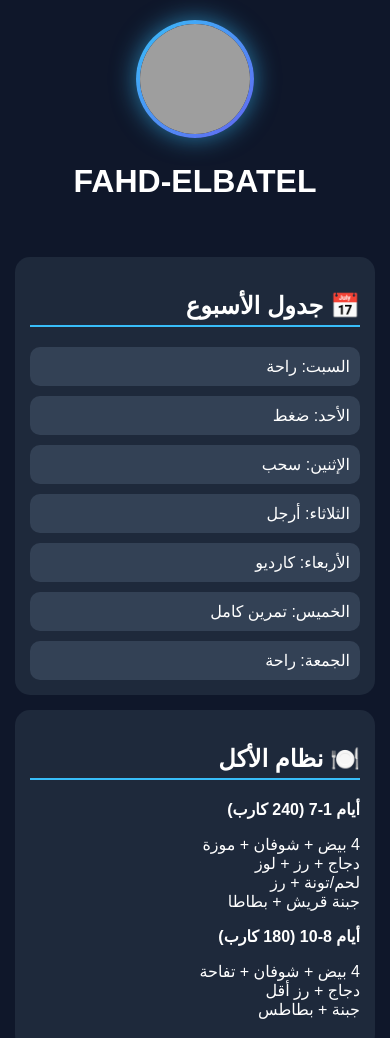
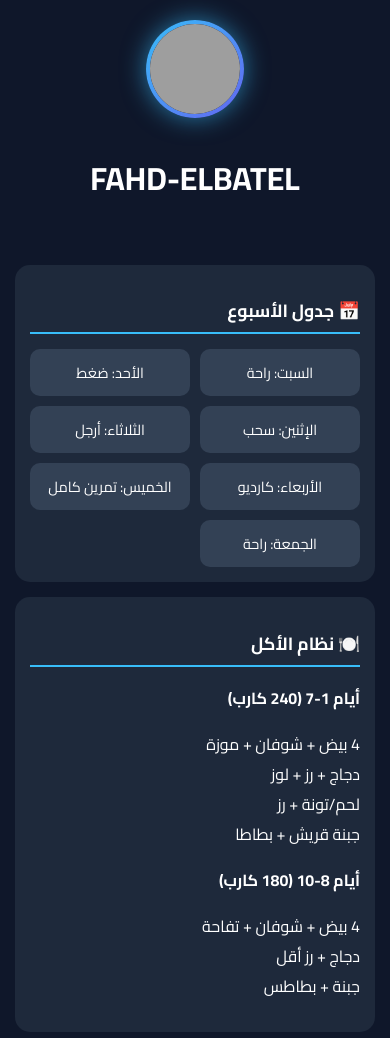
Before and after one commit to johnlatif2026/fitness-fahd-elbatel, a plain HTML site: page index.html in a window 390 px wide. Shown: the top 1038 px of the page. Drawn offline with Linux system fonts and the light colour scheme; grey boxes are pictures that could not be loaded.

Commit message:
Update index.html

```diff
--- a/index.html
+++ b/index.html
@@ -9,10 +9,13 @@
 <!-- favicon -->
 <link rel="icon" href="https://i.postimg.cc/4dHKD2bb/IMG-20260329-WA0022.jpg">
 
+<!-- Google Fonts Arabic -->
+<link href="https://fonts.googleapis.com/css2?family=Cairo:wght@400;700&display=swap" rel="stylesheet">
+
 <style>
 body {
   margin: 0;
-  font-family: Arial;
+  font-family: 'Cairo', Arial, sans-serif;
   background: #0f172a;
   color: white;
   direction: rtl;
@@ -35,6 +38,11 @@ header {
               linear-gradient(135deg, #38bdf8, #6366f1) border-box;
 
   box-shadow: 0 0 25px rgba(56,189,248,0.6);
+  transition: transform 0.3s ease;
+}
+
+.profile-container img:hover {
+  transform: scale(1.05);
 }
 
 /* SECTIONS */
@@ -48,39 +56,53 @@ section {
 h2 {
   border-bottom: 2px solid #38bdf8;
   padding-bottom: 5px;
+  font-size: 1.3rem;
 }
 
 /* GRID */
 .grid {
   display: grid;
-  grid-template-columns: repeat(auto-fit, minmax(200px, 1fr));
+  grid-template-columns: repeat(auto-fit, minmax(150px, 1fr));
   gap: 10px;
 }
 
 .card {
   background: #334155;
-  padding: 10px;
+  padding: 15px;
   border-radius: 10px;
+  text-align: center;
+  transition: transform 0.3s ease, box-shadow 0.3s ease;
 }
 
-/* INPUT */
+.card:hover {
+  transform: translateY(-5px);
+  box-shadow: 0 5px 15px rgba(0,0,0,0.3);
+}
+
+/* INPUT & BUTTON */
 input {
   width: 100%;
-  padding: 10px;
+  padding: 12px;
   border-radius: 10px;
   border: none;
   margin-top: 10px;
+  font-size: 1rem;
 }
 
 button {
   margin-top: 10px;
-  padding: 10px;
+  padding: 12px;
   width: 100%;
   background: #38bdf8;
   border: none;
   border-radius: 10px;
   cursor: pointer;
   font-weight: bold;
+  transition: background 0.3s ease;
+}
+
+button:hover {
+  background: #22c1ff;
 }
 
 /* FOOTER */
@@ -89,9 +111,31 @@ footer {
   padding: 15px;
   background: #020617;
   margin-top: 20px;
+  font-size: 0.9rem;
+}
+
+/* MEDIA QUERIES */
+@media (max-width: 600px) {
+  .profile-container img {
+    width: 90px;
+    height: 90px;
+  }
+
+  h2 {
+    font-size: 1.1rem;
+  }
+
+  .card {
+    padding: 10px;
+    font-size: 0.9rem;
+  }
+
+  input, button {
+    padding: 10px;
+    font-size: 0.9rem;
+  }
 }
 </style>
-
 </head>
 
 <body>
```
